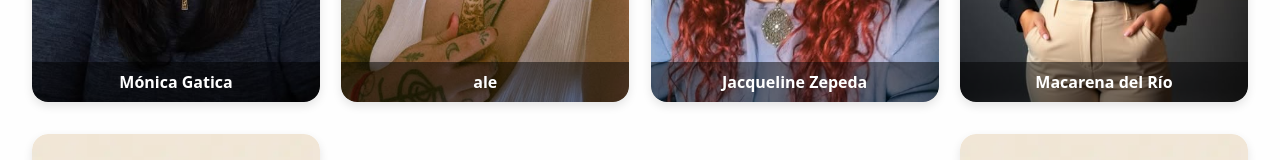
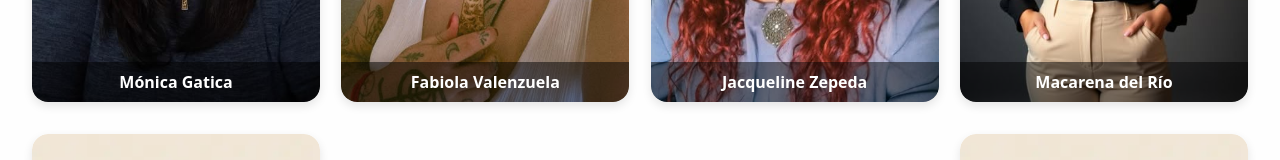
Before and after one commit to encuentrodesanacion/Encuentrodesanacion, a React (Vite) app: page /terapeutasdeluz in a window 1280 px wide. Shown: the part 498-658 px from the top of the page. Built offline with nearby package versions, Linux system fonts and the light colour scheme.

Commit message:
fix: Correccion

```diff
--- a/src/pages/Terapiasdeluz.tsx
+++ b/src/pages/Terapiasdeluz.tsx
@@ -24,7 +24,7 @@ const imagenes = [
     descripcion:
       "El ankh, cruz ankh o llave de la vida, es un símbolo muy antiguo, muy asociada al antiguo Egipto, donde grandes Dioses y faraones. Sus bendiciones son múltiples, por ello, en esta formación viajáremos hacia el pasado, para conocer la historia y significado del Ankh y como poder poner sus virtudes al servicio de todos los involucrados. También aprenderás los tipos de contamines que podremos diagnosticar con ayuda del péndulo, en personas, espacio u objeto, y obviamente como limpiarnos con nuestra amada Cruz Ankh",
     link: "#",
-    terapeuta: "ale",
+    terapeuta: "Fabiola Valenzuela",
   },
   {
     src: terapeuta9,
```
